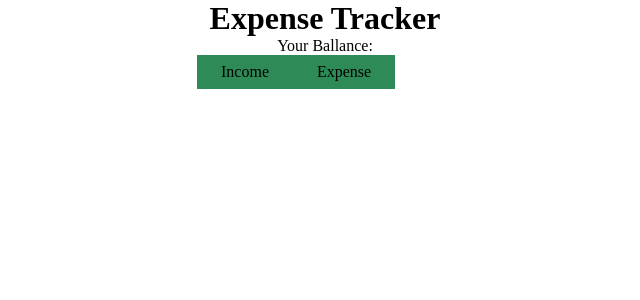
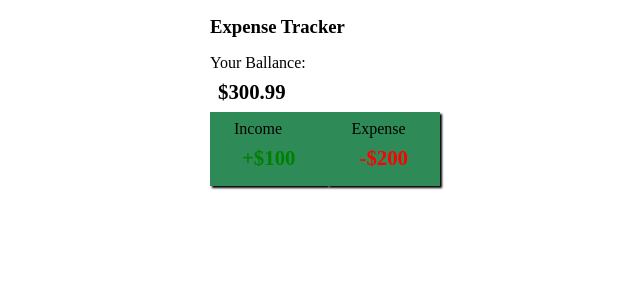
Before and after one commit to yusef-codes10/expense-tracker-vue, a Vue app: page / in a window 1280 px wide. Shown: the top 300 px of the page, without its empty margins (315-955 px from the left). Built offline with nearby package versions, Linux system fonts and the light colour scheme.

Commit message:
header component has been styled for now

```diff
--- a/src/components/DisplaySection.vue
+++ b/src/components/DisplaySection.vue
@@ -1,25 +1,55 @@
 <script setup></script>
 
 <template>
-  <h1>Expense Tracker</h1>
-  <div class="balance">
-    <p>Your Ballance:</p>
-  </div>
-  <div class="values">
-    <div class="income">Income</div>
-    <div class="expense">Expense</div>
+  <div class="header">
+    <h3>Expense Tracker</h3>
+    <div class="balance">
+      <p>Your Ballance: <span> $300.99</span></p>
+    </div>
+    <div class="values">
+      <div class="income">
+        Income
+        <span>+$100</span>
+      </div>
+      <div class="expense">
+        Expense
+        <span>-$200</span>
+      </div>
+    </div>
   </div>
 </template>
 
 <style scoped>
+h3 {
+  margin: 1rem 0;
+}
+
+span {
+  font-size: 1.3rem;
+  font-weight: 600;
+  display: block;
+  margin: 0.5rem;
+}
 .values {
   display: inline-flex;
-  width: 20%;
+  width: 100%;
+  /* margin: 0 auto; */
+  /* justify-self: center; */
 }
 
 .income,
 .expense {
   background-color: seagreen;
   padding: 0.5rem 1.5rem;
+
+  box-shadow: 2px 2px 2px #000;
+}
+
+.income span {
+  color: green;
+}
+
+.expense span {
+  color: red;
 }
 </style>
```
